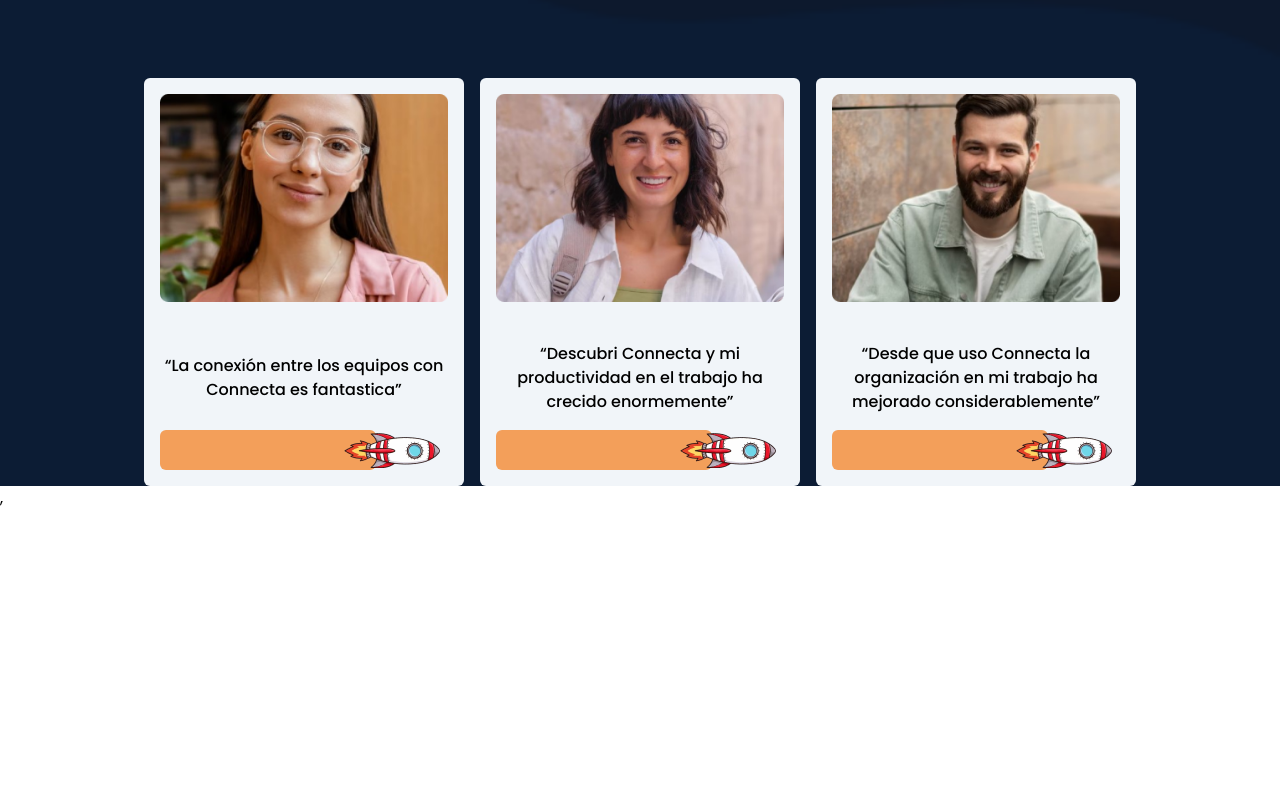
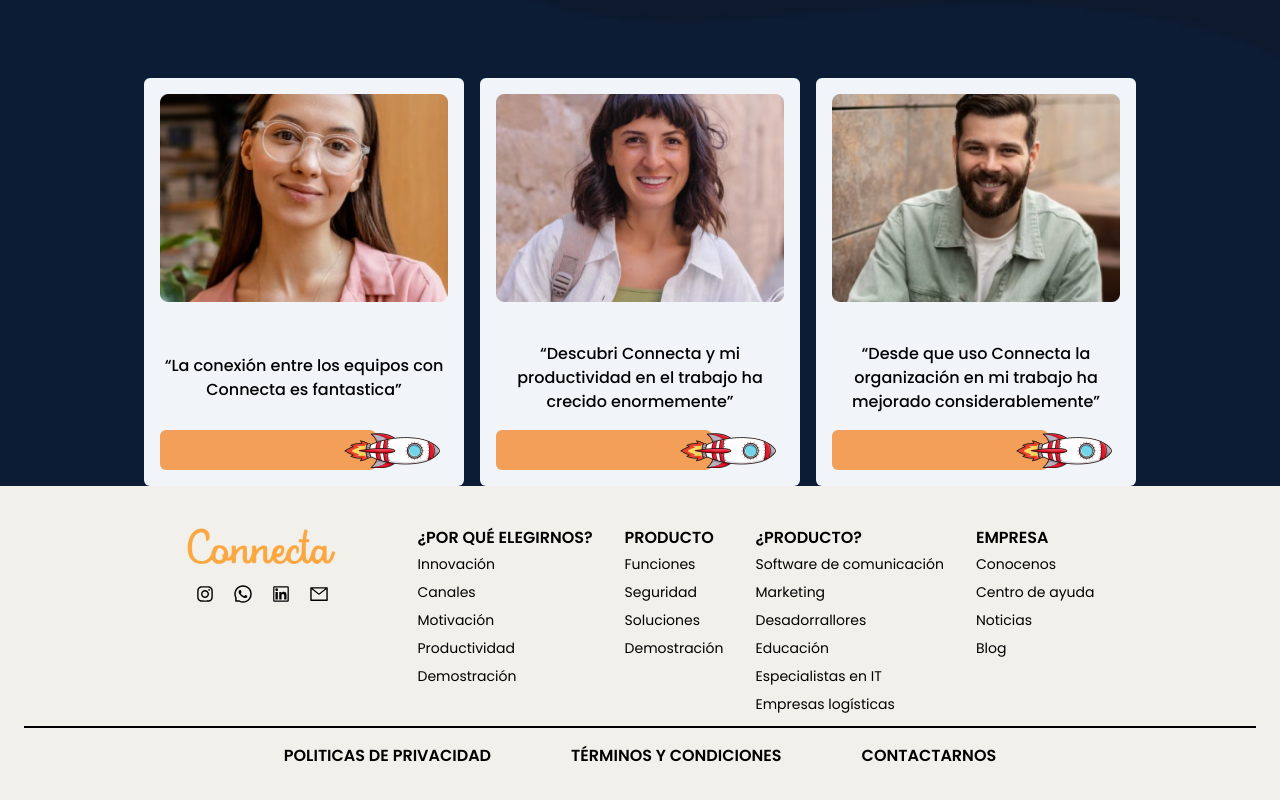
Before and after one commit to No-Country/s10-07-t-express-react-slack, a React (Vite) app in the folder frontend/: page / in a window 1280 px wide. Shown: the part 2542-3342 px from the top of the page. Before the commit the page ends 3052 px from the top, so only its background shows below. Built offline with nearby package versions, Linux system fonts and the light colour scheme.

Commit message:
agrego footer, revisar layout de componentes, navbar se repite

```diff
--- /dev/null
+++ b/frontend/src/components/footer/Footer.tsx
@@ -0,0 +1,89 @@
+import styles from './footer.module.css'
+import logoColor from '../../assets/logo color.png'
+import { AiOutlineInstagram } from 'react-icons/ai'
+import { AiOutlineWhatsApp } from 'react-icons/ai'
+import { AiOutlineLinkedin } from 'react-icons/ai'
+import { AiOutlineMail } from 'react-icons/ai'
+import { Link } from 'react-router-dom'
+
+const Footer = () => {
+  return (
+    <footer
+      className={`${styles.footer} flex md:flex-row md:justify-center md:flex-grow flex-col md:px-6 px-1 py-10 w-full`}>
+      <div className='flex flex-col w-full'>
+        <div className='flex md:flex-row md:justify-center flex-col items-center md:items-start w-full'>
+          <div className='flex flex-col text-center md:w-auto w-40 mr-20 mb-6'>
+            <div className='flex justify-center'>
+              <img src={logoColor} alt='logo a color' />
+            </div>
+            <div className='flex flex-row justify-around md:w-auto w-40 text-xl pt-4'>
+              <AiOutlineInstagram />
+              <AiOutlineWhatsApp />
+              <AiOutlineLinkedin />
+              <AiOutlineMail />
+            </div>
+          </div>
+          <div className='flex md:flex-row flex-col gap-8'>
+            <div className='flex gap-8'>
+              <div className='md:flex md:flex-col md:mx-0 mx-2'>
+                <h3 className='font-semibold text-base'>¿POR QUÉ ELEGIRNOS?</h3>
+                <ul>
+                  <li className='py-1 text-sm'>Innovación</li>
+                  <li className='py-1 text-sm'>Canales</li>
+                  <li className='py-1 text-sm'>Motivación</li>
+                  <li className='py-1 text-sm'>Productividad</li>
+                  <li className='py-1 text-sm'>Demostración</li>
+                </ul>
+              </div>
+              <div className='md:flex md:flex-col md:mx-0 mx-2'>
+                <h3 className='font-semibold text-base'>PRODUCTO</h3>
+                <ul>
+                  <li className='py-1 text-sm'>Funciones</li>
+                  <li className='py-1 text-sm'>Seguridad</li>
+                  <li className='py-1 text-sm'>Soluciones</li>
+                  <li className='py-1 text-sm'>Demostración</li>
+                </ul>
+              </div>
+            </div>
+            <div className='flex gap-8'>
+              <div className='md:flex md:flex-col md:mx-0 mx-2'>
+                <h3 className='font-semibold text-base'>¿PRODUCTO?</h3>
+                <ul>
+                  <li className='py-1 text-sm'>Software de comunicación</li>
+                  <li className='py-1 text-sm'>Marketing</li>
+                  <li className='py-1 text-sm'>Desadorrallores</li>
+                  <li className='py-1 text-sm'>Educación</li>
+                  <li className='py-1 text-sm'>Especialistas en IT</li>
+                  <li className='py-1 text-sm'>Empresas logísticas</li>
+                </ul>
+              </div>
+              <div className='flex flex-col md:mx-0 mx-2'>
+                <h3 className='font-semibold text-base'>EMPRESA</h3>
+                <ul>
+                  <li className='py-1 text-sm'>Conocenos</li>
+                  <li className='py-1 text-sm'>Centro de ayuda</li>
+                  <li className='py-1 text-sm'>Noticias</li>
+                  <li className='py-1 text-sm'>Blog</li>
+                </ul>
+              </div>
+            </div>
+          </div>
+        </div>
+        <div className='h-0.5 bg-black my-2'></div>
+        <div className='flex  md:flex-row md:justify-center flex-col items-center font-semibold pt-2 pb-1'>
+          <Link to='#' className='md:py-0 py-1'>
+            POLITICAS DE PRIVACIDAD
+          </Link>
+          <Link to='#' className='md:py-0 py-1 mx-20'>
+            TÉRMINOS Y CONDICIONES
+          </Link>
+          <Link to='#' className='md:py-0 py-1'>
+            CONTACTARNOS
+          </Link>
+        </div>
+      </div>
+    </footer>
+  )
+}
+
+export default Footer
--- /dev/null
+++ b/frontend/src/components/footer/footer.module.css
@@ -0,0 +1,3 @@
+.footer {
+  background-color: #f1f0ea;
+}
--- a/frontend/src/pages/PrincipalPage.tsx
+++ b/frontend/src/pages/PrincipalPage.tsx
@@ -1,11 +1,13 @@
 import Landing from '../components/PrincipalPage/Landing'
 import NavBar from '../components/NavBar'
+import Footer from '../components/footer/Footer'
 
 const PrincipalPage = () => {
   return (
     <>
       <NavBar isUserLoggedIn={false} />
       <Landing />
+      <Footer />
     </>
   )
 }
```
Also changed, not shown: frontend/src/main.tsx (+5 -5 lines), frontend/src/assets/logo color.png (added).
